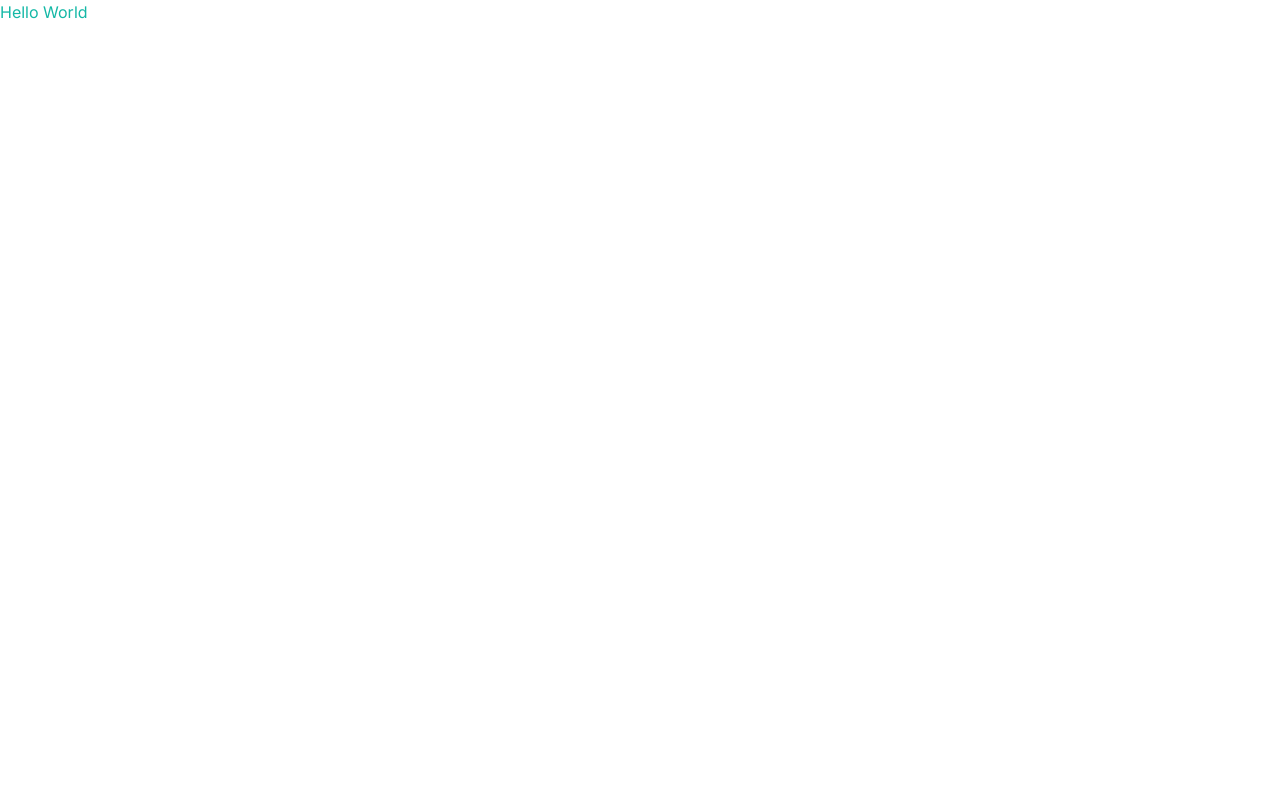
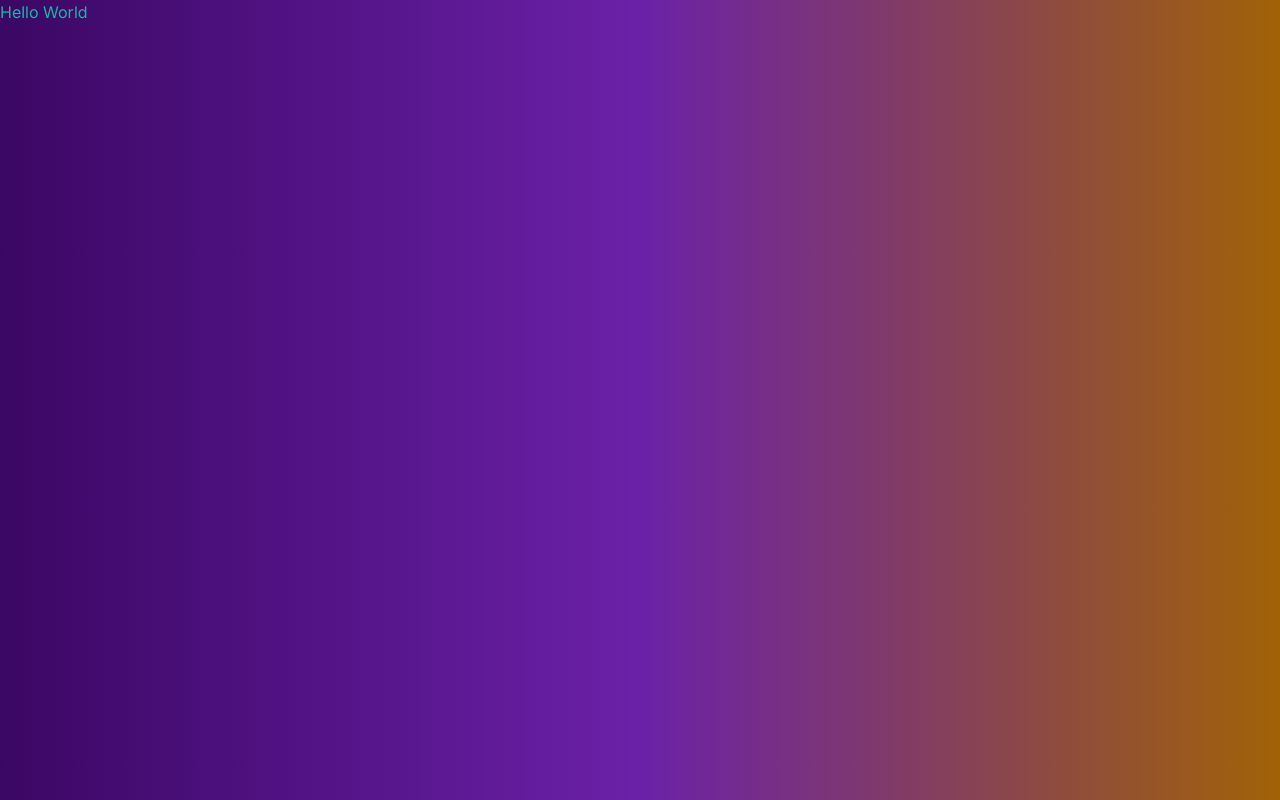
Before and after one commit to Ammar-Khan18/css-site, a Next.js app: page / in a window 1280 px wide. Built offline with nearby package versions, Linux system fonts and the light colour scheme.

Commit message:
made changes for background

```diff
--- a/app/globals.css
+++ b/app/globals.css
@@ -18,8 +18,12 @@
 body {
   color: var(--foreground);
   background: var(--background);
+  font-family: Inter;
+  position: relative;
+  overflow: hidden;
   /*font-family: Arial, Helvetica, sans-serif;*/
-  font-family: Inter;
+  /*@apply bg-gradient-to-r from-customBlack via-customPurple via-customMagenta via-customPink to-customYellow min-h-screen;*/
+  @apply bg-gradient-to-r from-purple-950 via-purple-900 via-purple-800 to-yellow-700 min-h-screen;
 }
 
 * {
```
